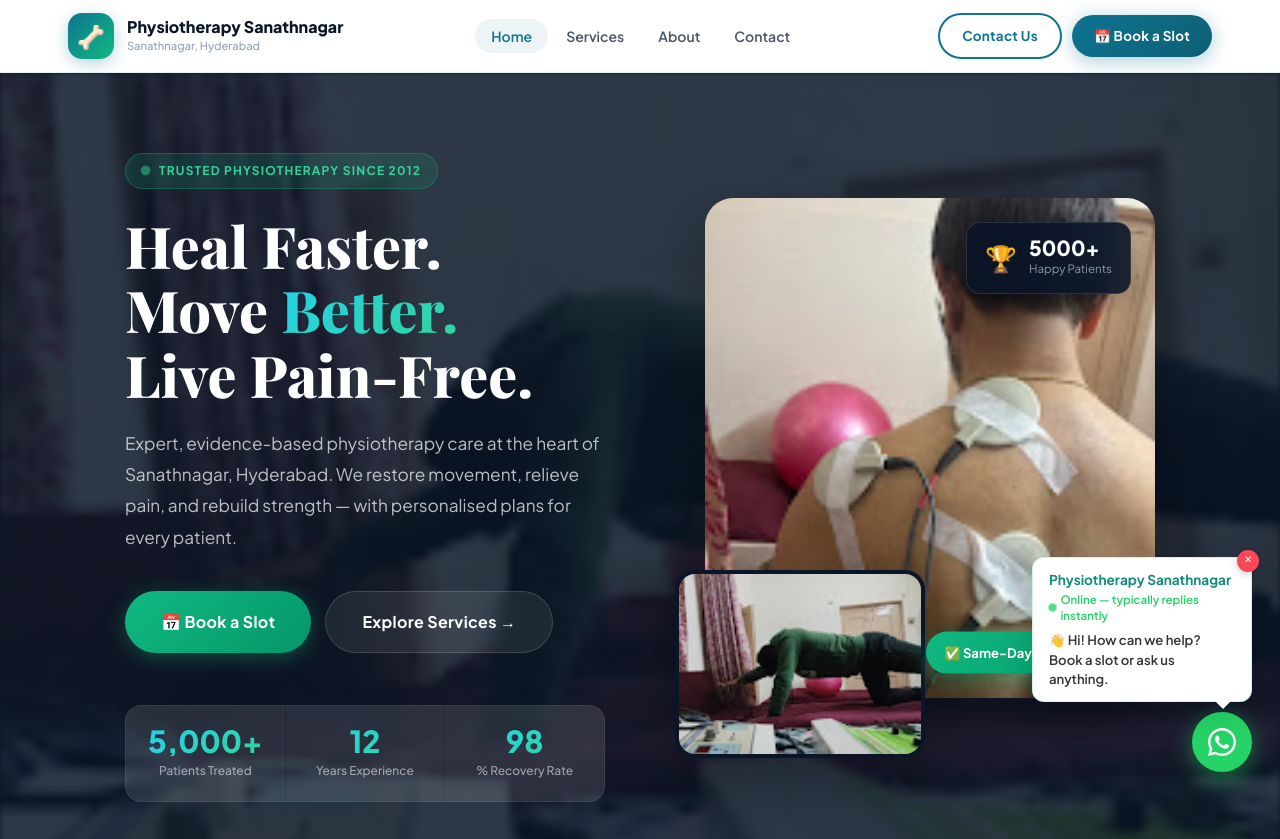
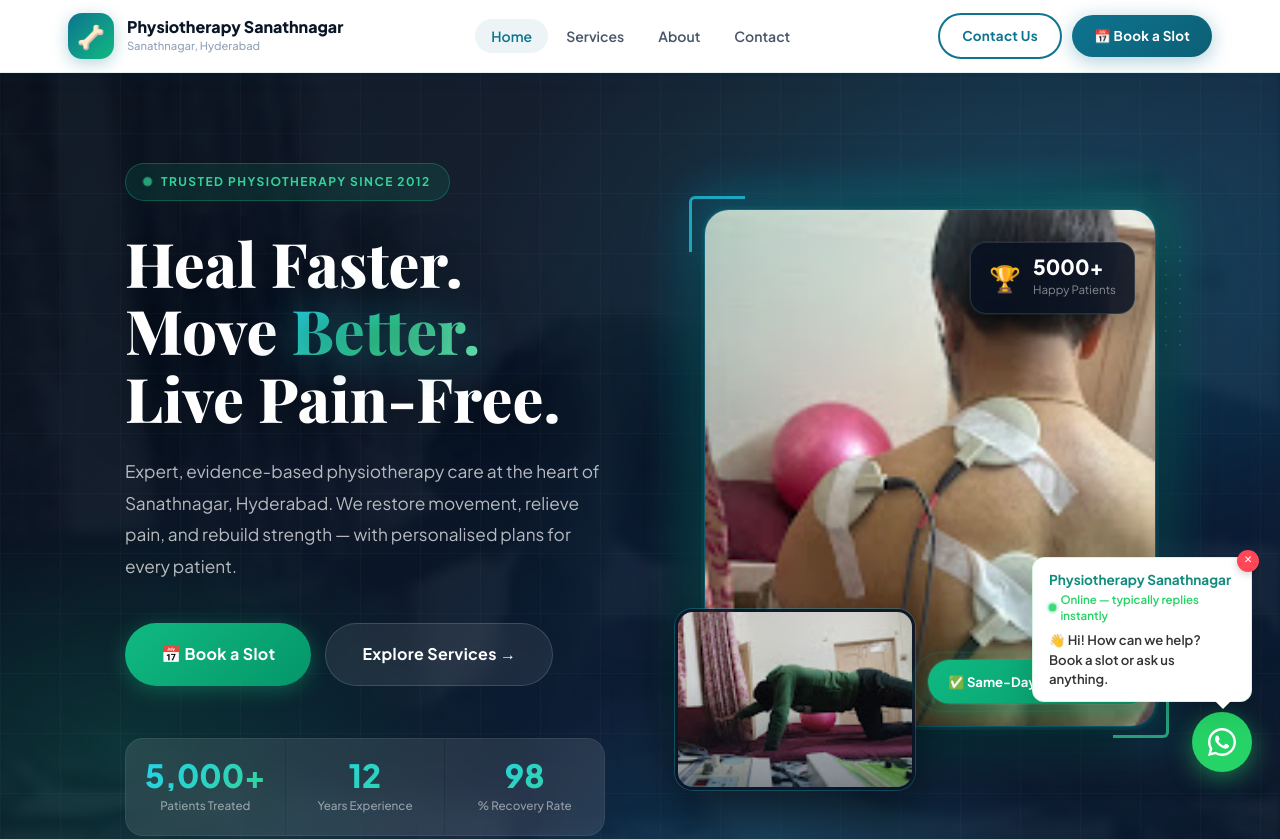
Before and after one commit to baluyadav9/physiotherapy-sanathnagar, a plain HTML site: page index.html in a window 1280 px wide. Shown: the top 839 px of the page. Drawn offline with nearby package versions, Linux system fonts and the light colour scheme.

Commit message:
Upgrade hero to premium design with gradient mesh, glow frame, corner accents

```diff
--- a/css/styles.css
+++ b/css/styles.css
@@ -203,130 +203,237 @@ a { color:var(--primary); text-decoration:none; transition:color var(--transitio
 
 /* ── HERO ── */
 .hero {
-  background:var(--navy);
+  background: linear-gradient(135deg, #050e1a 0%, #0a1628 40%, #0c2340 70%, #0a1628 100%);
   position:relative; overflow:hidden;
   min-height:92vh; display:flex; align-items:center;
 }
 
+/* Gradient mesh orbs */
+.hero::before {
+  content:'';
+  position:absolute; inset:0; z-index:0;
+  background:
+    radial-gradient(ellipse 70% 60% at 80% 20%, rgba(14,116,144,0.35) 0%, transparent 60%),
+    radial-gradient(ellipse 50% 50% at 10% 80%, rgba(16,185,129,0.2) 0%, transparent 55%),
+    radial-gradient(ellipse 40% 40% at 60% 90%, rgba(34,211,238,0.12) 0%, transparent 50%);
+}
+
+/* Subtle grid lines */
+.hero::after {
+  content:'';
+  position:absolute; inset:0; z-index:0;
+  background-image:
+    linear-gradient(rgba(255,255,255,0.025) 1px, transparent 1px),
+    linear-gradient(90deg, rgba(255,255,255,0.025) 1px, transparent 1px);
+  background-size: 60px 60px;
+}
+
 .hero-bg-image {
-  position:absolute; inset:0;
+  position:absolute; inset:0; z-index:0;
   background:url('../images/2.jpg') center/cover no-repeat;
-  opacity:0.18;
-  filter:blur(2px);
+  opacity:0.06;
+  filter:blur(3px) saturate(0.5);
 }
 
 .hero-grid {
   display:grid; grid-template-columns:1fr 1fr;
   gap:70px; align-items:center;
-  padding:80px 0 70px;
+  padding:90px 0 80px;
   position:relative; z-index:1;
 }
 
 .hero-eyebrow {
   display:inline-flex; align-items:center; gap:10px;
-  background:rgba(16,185,129,0.15); border:1px solid rgba(16,185,129,0.3);
+  background:rgba(16,185,129,0.12); border:1px solid rgba(16,185,129,0.35);
   color:#34d399; font-size:0.75rem; font-weight:700;
-  letter-spacing:0.1em; text-transform:uppercase;
-  padding:7px 16px; border-radius:50px; margin-bottom:24px;
+  letter-spacing:0.12em; text-transform:uppercase;
+  padding:8px 18px; border-radius:50px; margin-bottom:28px;
+  backdrop-filter:blur(8px);
 }
 .hero-eyebrow .dot {
   width:7px; height:7px; border-radius:50%;
   background:#34d399; animation:pulse 2s infinite;
 }
 @keyframes pulse {
-  0%,100% { opacity:1; transform:scale(1); }
-  50% { opacity:0.5; transform:scale(1.4); }
+  0%,100% { opacity:1; transform:scale(1); box-shadow:0 0 0 0 rgba(52,211,153,0.4); }
+  50% { opacity:0.7; transform:scale(1.3); box-shadow:0 0 0 5px rgba(52,211,153,0); }
 }
 
 .hero h1 {
   font-family:var(--font-display);
-  font-size:clamp(2.4rem,4.5vw,3.6rem);
-  font-weight:800; color:#fff; line-height:1.12;
-  margin-bottom:22px;
+  font-size:clamp(2.5rem,4.8vw,3.9rem);
+  font-weight:800; color:#fff; line-height:1.1;
+  margin-bottom:24px;
+  text-shadow:0 2px 40px rgba(0,0,0,0.5);
 }
 .hero h1 .gradient-text {
-  background:linear-gradient(135deg,var(--primary-light),#34d399);
+  background:linear-gradient(135deg, #22d3ee 0%, #34d399 50%, #6ee7b7 100%);
   -webkit-background-clip:text; -webkit-text-fill-color:transparent; background-clip:text;
+  filter:drop-shadow(0 0 20px rgba(34,211,238,0.35));
 }
 
 .hero-desc {
-  font-size:1.08rem; color:rgba(255,255,255,0.72);
-  margin-bottom:38px; line-height:1.8; max-width:480px;
+  font-size:1.08rem; color:rgba(255,255,255,0.7);
+  margin-bottom:40px; line-height:1.85; max-width:480px;
 }
 
 .hero-actions { display:flex; gap:14px; flex-wrap:wrap; margin-bottom:52px; }
 
 .hero-stats {
   display:grid; grid-template-columns:repeat(3,1fr);
-  gap:1px; background:rgba(255,255,255,0.08);
+  gap:1px; background:rgba(255,255,255,0.07);
   border:1px solid rgba(255,255,255,0.1);
-  border-radius:16px; overflow:hidden;
+  border-radius:18px; overflow:hidden;
+  backdrop-filter:blur(12px);
 }
 .hero-stat {
   background:rgba(255,255,255,0.04);
-  padding:20px 18px; text-align:center;
+  padding:20px 16px; text-align:center;
   transition:background var(--transition);
 }
-.hero-stat:hover { background:rgba(255,255,255,0.08); }
+.hero-stat:hover { background:rgba(255,255,255,0.09); }
 .hero-stat-num {
-  font-size:1.9rem; font-weight:800;
+  font-size:2rem; font-weight:800;
   background:linear-gradient(135deg,var(--primary-light),#34d399);
   -webkit-background-clip:text; -webkit-text-fill-color:transparent; background-clip:text;
   line-height:1; margin-bottom:5px;
 }
-.hero-stat-label { font-size:0.75rem; color:rgba(255,255,255,0.55); font-weight:500; }
+.hero-stat-label { font-size:0.73rem; color:rgba(255,255,255,0.5); font-weight:500; }
 
-/* Hero Right — Image stack */
-.hero-visual { position:relative; height:560px; }
+/* ── Hero Right — Premium Image Frame ── */
+.hero-visual { position:relative; height:580px; }
+
+/* Outer glow ring */
+.hero-visual-glow {
+  position:absolute;
+  top:-20px; left:10px; right:-20px; bottom:40px;
+  border-radius:28px;
+  background:linear-gradient(135deg, rgba(14,116,144,0.5), rgba(16,185,129,0.3), rgba(34,211,238,0.2));
+  filter:blur(24px);
+  z-index:0;
+}
 
 .hero-img-main {
-  position:absolute; top:0; left:30px; right:0; bottom:60px;
-  border-radius:var(--radius-xl);
+  position:absolute; top:0; left:30px; right:0; bottom:64px;
+  border-radius:24px;
   overflow:hidden;
-  box-shadow:var(--shadow-dark);
+  box-shadow:
+    0 0 0 1px rgba(34,211,238,0.2),
+    0 0 0 4px rgba(14,116,144,0.15),
+    0 30px 80px rgba(0,0,0,0.6),
+    0 0 60px rgba(14,116,144,0.25);
+  z-index:1;
+  transition:transform 0.6s ease;
 }
+.hero-img-main:hover { transform:scale(1.01); }
 .hero-img-main img { width:100%; height:100%; object-fit:cover; }
 
+/* Teal border accent on main image */
+.hero-img-main::after {
+  content:'';
+  position:absolute; inset:0;
+  border-radius:24px;
+  background:linear-gradient(
+    135deg,
+    rgba(34,211,238,0.18) 0%,
+    transparent 40%,
+    transparent 60%,
+    rgba(16,185,129,0.12) 100%
+  );
+  pointer-events:none; z-index:2;
+}
+
 .hero-img-secondary {
-  position:absolute; bottom:0; left:0; width:52%;
-  border-radius:var(--radius-lg);
+  position:absolute; bottom:0; left:0; width:50%;
+  border-radius:18px;
   overflow:hidden;
-  border:4px solid var(--navy);
-  box-shadow:var(--shadow-dark);
+  border:3px solid rgba(10,22,40,0.9);
+  box-shadow:
+    0 0 0 1px rgba(34,211,238,0.25),
+    0 20px 50px rgba(0,0,0,0.5);
+  z-index:2;
 }
-.hero-img-secondary img { width:100%; height:180px; object-fit:cover; }
+.hero-img-secondary img { width:100%; height:175px; object-fit:cover; }
+.hero-img-secondary::after {
+  content:'';
+  position:absolute; inset:0;
+  background:linear-gradient(to top, rgba(10,22,40,0.4) 0%, transparent 60%);
+  pointer-events:none;
+}
+
+/* Decorative corner accent */
+.hero-visual-corner {
+  position:absolute; top:-14px; left:14px;
+  width:56px; height:56px; z-index:3;
+  border-top:3px solid var(--primary-light);
+  border-left:3px solid var(--primary-light);
+  border-radius:6px 0 0 0;
+  opacity:0.7;
+}
+.hero-visual-corner-br {
+  position:absolute; bottom:52px; right:-14px;
+  width:56px; height:56px; z-index:3;
+  border-bottom:3px solid #34d399;
+  border-right:3px solid #34d399;
+  border-radius:0 0 6px 0;
+  opacity:0.7;
+}
+
+/* Floating dots decoration */
+.hero-dots {
+  position:absolute; top:30px; right:-30px;
+  width:110px; height:110px; z-index:0;
+  background-image: radial-gradient(circle, rgba(34,211,238,0.4) 1.5px, transparent 1.5px);
+  background-size:14px 14px;
+  opacity:0.6;
+}
 
 .hero-badge {
-  position:absolute; top:24px; right:24px;
-  background:rgba(10,22,40,0.9); backdrop-filter:blur(16px);
+  position:absolute; top:32px; right:20px; z-index:4;
+  background:rgba(8,18,34,0.88); backdrop-filter:blur(20px);
   border:1px solid rgba(255,255,255,0.12);
-  border-radius:14px; padding:14px 18px;
+  border-radius:16px; padding:14px 18px;
   display:flex; gap:12px; align-items:center;
-  box-shadow:0 8px 32px rgba(0,0,0,0.3);
+  box-shadow:0 12px 40px rgba(0,0,0,0.4), 0 0 0 1px rgba(34,211,238,0.1);
 }
 .hero-badge-icon { font-size:1.6rem; }
 .hero-badge-text { display:flex; flex-direction:column; }
 .hero-badge-num { font-size:1.3rem; font-weight:800; color:#fff; line-height:1; }
-.hero-badge-label { font-size:0.72rem; color:rgba(255,255,255,0.55); }
+.hero-badge-label { font-size:0.72rem; color:rgba(255,255,255,0.5); margin-top:2px; }
 
 .hero-badge-2 {
-  position:absolute; bottom:80px; right:10px;
-  background:linear-gradient(135deg,var(--accent),var(--accent-dark));
-  border-radius:50px; padding:10px 18px;
+  position:absolute; bottom:85px; right:4px; z-index:4;
+  background:linear-gradient(135deg, #10b981, #059669);
+  border-radius:50px; padding:11px 20px;
   display:flex; align-items:center; gap:8px;
-  box-shadow:0 8px 24px rgba(16,185,129,0.4);
+  box-shadow:0 8px 28px rgba(16,185,129,0.45), 0 0 0 1px rgba(255,255,255,0.1);
   color:#fff; font-size:0.82rem; font-weight:700;
-  animation:float 3s ease-in-out infinite;
+  animation:float 3.2s ease-in-out infinite;
+  white-space:nowrap;
 }
 @keyframes float {
   0%,100% { transform:translateY(0); }
-  50% { transform:translateY(-8px); }
+  50% { transform:translateY(-9px); }
+}
+
+/* Pulsing ring behind badge-2 */
+.hero-badge-2::before {
+  content:'';
+  position:absolute; inset:-6px;
+  border-radius:50px;
+  border:2px solid rgba(16,185,129,0.3);
+  animation:ringPulse 2.5s ease-in-out infinite;
+}
+@keyframes ringPulse {
+  0%,100% { opacity:1; transform:scale(1); }
+  50% { opacity:0; transform:scale(1.15); }
 }
 
 @media(max-width:880px) {
   .hero-grid { grid-template-columns:1fr; gap:48px; }
-  .hero-visual { height:380px; }
-  .hero-img-main { left:0; bottom:48px; }
+  .hero-visual { height:390px; }
+  .hero-img-main { left:0; bottom:52px; }
+  .hero-dots { display:none; }
 }
 
 /* ── TRUST STRIP ── */
--- a/index.html
+++ b/index.html
@@ -93,6 +93,10 @@
 
       <!-- Right — Image Stack -->
       <div class="hero-visual">
+        <div class="hero-visual-glow"></div>
+        <div class="hero-dots"></div>
+        <div class="hero-visual-corner"></div>
+        <div class="hero-visual-corner-br"></div>
         <div class="hero-img-main">
           <img src="images/8.jpg" alt="TENS electrotherapy treatment at Physiotherapy Sanathnagar" />
         </div>
```
